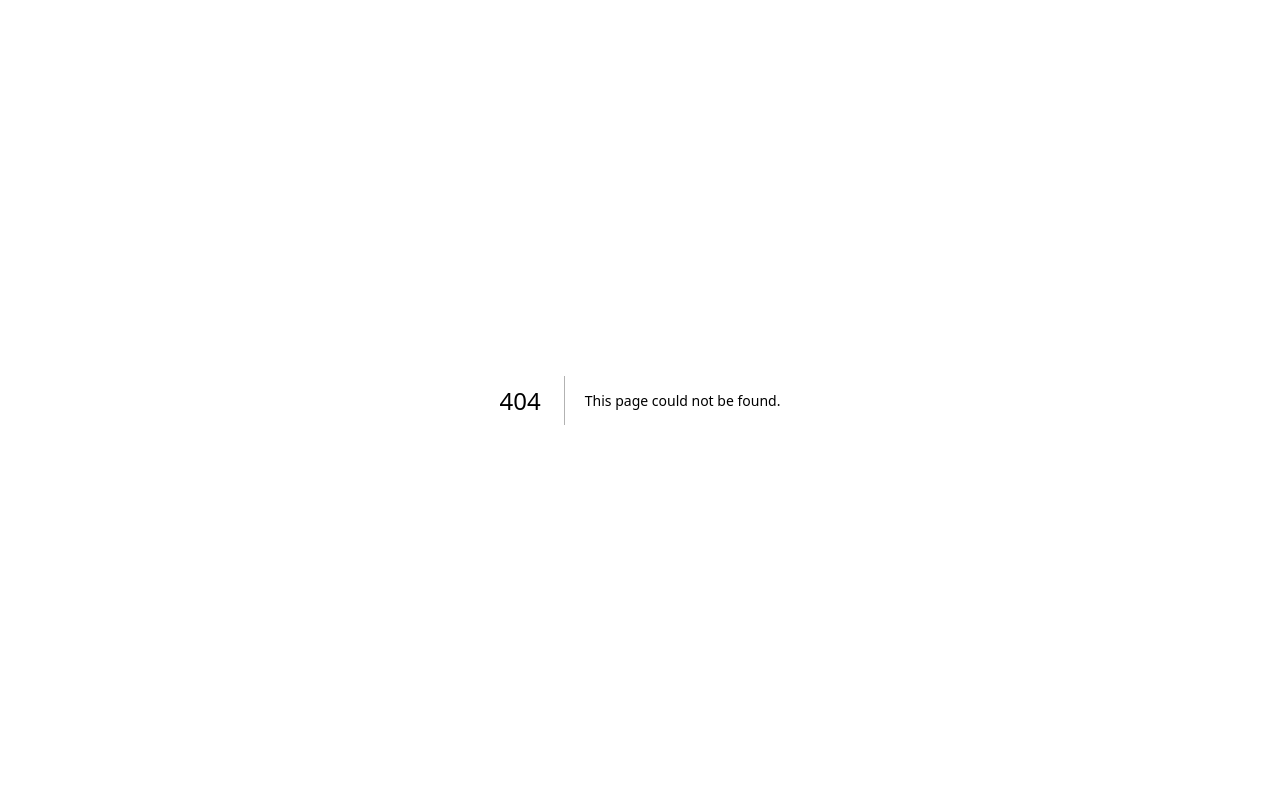
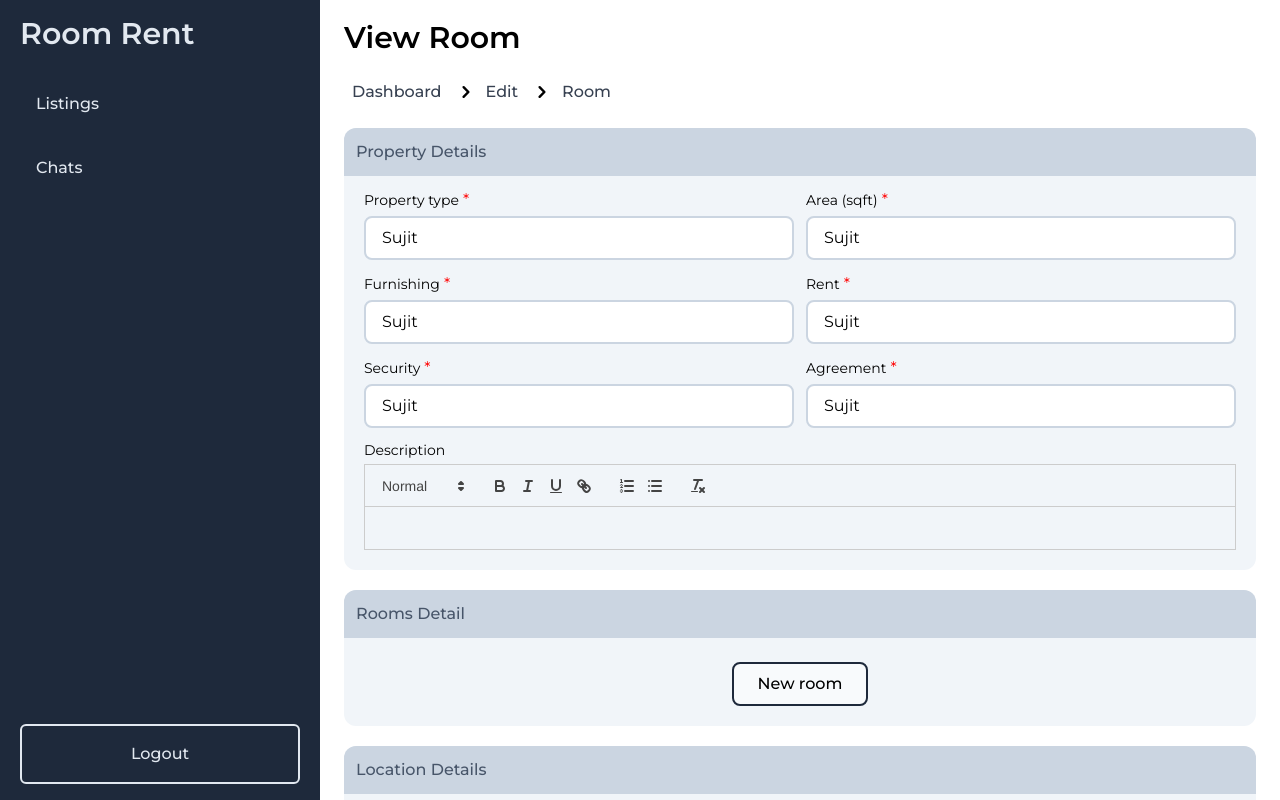
Before and after one commit to sujitroy-dev/room-rent-client, a Next.js app: page /dashboard/property/edit/1 in a window 1280 px wide. Before the commit this address had no page. Built offline with nearby package versions, Linux system fonts and the light colour scheme.

Commit message:
edit room details page created

```diff
--- a/package.json
+++ b/package.json
@@ -23,6 +23,7 @@
     "react-dom": "18.2.0",
     "react-icons": "^4.8.0",
     "react-query": "^3.39.3",
+    "react-quill": "^2.0.0",
     "react-redux": "^8.0.5",
     "react-slick": "^0.29.0",
     "react-toastify": "^9.1.3",
--- /dev/null
+++ b/pages/dashboard/property/edit/[id].tsx
@@ -0,0 +1,251 @@
+import Breadcrumb from "@/components/Breadcrumb/Breadcrumb";
+import InputField from "@/components/InputFields";
+import DashboardLayout from "@/layouts/Dashboard";
+import React, { useState, useMemo, ReactNode } from "react";
+import dynamic from "next/dynamic";
+import "react-quill/dist/quill.snow.css";
+import { BiCurrentLocation } from "react-icons/bi";
+import Button from "@/components/Button";
+
+export default function PropertyEditPage() {
+  const ReactQuill = useMemo(
+    () => dynamic(() => import("react-quill"), { ssr: false }),
+    []
+  );
+  const [name, setName] = useState<string | number>("Sujit");
+  const [description, setDescription] = useState("");
+
+  const breadcrumbNavigation = [
+    {
+      title: "Dashboard",
+      path: "/dashboard",
+    },
+    {
+      title: "Edit",
+      path: "",
+    },
+    {
+      title: "Room",
+    },
+  ];
+  function getGeoLocation() {
+    if ("geolocation" in navigator) {
+      navigator.geolocation.getCurrentPosition(
+        (position) => {
+          const latitude = position.coords.latitude;
+          const longitude = position.coords.longitude;
+          // Update state with latitude and longitude
+          console.log(latitude);
+          console.log(longitude);
+        },
+        (error) => {
+          console.error("Error getting geolocation:", error.message);
+        }
+      );
+    } else {
+      console.error("Geolocation is not available in this browser.");
+    }
+  }
+  const addNewRoomForm = () => {
+    console.log("add new form");
+  };
+
+  return (
+    <DashboardLayout>
+      <div className="py-4 px-6">
+        <h1 className="text-3xl font-semibold mt-1">View Room</h1>
+        <Breadcrumb navigations={breadcrumbNavigation} spacing="small" />
+        <form className="">
+          <DetailsSection header="Property Details">
+            <InputField
+              type="text"
+              label="Property type"
+              value={name}
+              required={true}
+              variant="outlined"
+              placeholder="Ex. Apartment, House, etc."
+              updateValue={({ name, value }) => setName(value)}
+            />
+            <InputField
+              type="text"
+              label="Area (sqft)"
+              value={name}
+              required={true}
+              variant="outlined"
+              placeholder="Ex. 500"
+              updateValue={({ name, value }) => setName(value)}
+            />
+            <InputField
+              type="text"
+              label="Furnishing"
+              value={name}
+              required={true}
+              variant="outlined"
+              placeholder="Ex. Furnished, Semi-Furnished, Unfurnished"
+              updateValue={({ name, value }) => setName(value)}
+            />
+            <InputField
+              type="text"
+              label="Rent"
+              value={name}
+              required={true}
+              variant="outlined"
+              placeholder="Ex. 5000"
+              updateValue={({ name, value }) => setName(value)}
+            />
+            <InputField
+              type="text"
+              label="Security"
+              value={name}
+              required={true}
+              variant="outlined"
+              updateValue={({ name, value }) => setName(value)}
+            />
+            <InputField
+              type="text"
+              label="Agreement"
+              value={name}
+              required={true}
+              variant="outlined"
+              updateValue={({ name, value }) => setName(value)}
+            />
+            <div className="col-span-2">
+              <label>
+                <span className="block text-sm mb-1">Description</span>
+                <ReactQuill
+                  theme="snow"
+                  value={description}
+                  onChange={setDescription}
+                />
+              </label>
+            </div>
+          </DetailsSection>
+          <DetailsSection header="Rooms Detail">
+            <div className="col-span-2"></div>
+            <div className="col-span-2 flex justify-center">
+              <Button variant="ghost" onClick={addNewRoomForm} type="button">
+                <span className="font-medium">New room</span>
+              </Button>
+            </div>
+          </DetailsSection>
+          <DetailsSection header="Location Details">
+            <InputField
+              type="text"
+              label="House No."
+              value={name}
+              required={true}
+              variant="outlined"
+              updateValue={({ name, value }) => setName(value)}
+            />
+            <InputField
+              type="text"
+              label="Street"
+              value={name}
+              required={true}
+              variant="outlined"
+              updateValue={({ name, value }) => setName(value)}
+            />
+            <InputField
+              type="text"
+              label="Neighborhood/Area"
+              value={name}
+              required={true}
+              variant="outlined"
+              updateValue={({ name, value }) => setName(value)}
+            />
+            <InputField
+              type="text"
+              label="Landmarks"
+              value={name}
+              required={true}
+              variant="outlined"
+              updateValue={({ name, value }) => setName(value)}
+            />
+            <InputField
+              type="text"
+              label="City/Town/Villagel"
+              value={name}
+              required={true}
+              variant="outlined"
+              updateValue={({ name, value }) => setName(value)}
+            />
+            <InputField
+              type="text"
+              label="State"
+              value={name}
+              required={true}
+              variant="outlined"
+              updateValue={({ name, value }) => setName(value)}
+            />
+            <InputField
+              type="text"
+              label="State"
+              value={name}
+              required={true}
+              variant="outlined"
+              updateValue={({ name, value }) => setName(value)}
+            />
+            <InputField
+              type="text"
+              label="Pincode"
+              value={name}
+              required={true}
+              variant="outlined"
+              updateValue={({ name, value }) => setName(value)}
+            />
+            <div className="flex gap-2 items-center justify-between">
+              <InputField
+                type="text"
+                label="Latitude"
+                value={name}
+                required={true}
+                variant="outlined"
+                updateValue={({ name, value }) => setName(value)}
+                className="flex flex-col flex-1"
+              />
+              <BiCurrentLocation
+                className="mt-7 w-11 h-11 p-2 rounded-lg cursor-pointer border-2 border-slate-300 active:border-slate-700 outline-slate-700"
+                fontSize="1rem"
+                title="my current latitude and longitude"
+                tabIndex={0}
+                onClick={getGeoLocation}
+              />
+            </div>
+            <InputField
+              type="text"
+              label="Longitude"
+              value={name}
+              required={true}
+              variant="outlined"
+              updateValue={({ name, value }) => setName(value)}
+            />
+          </DetailsSection>
+          <div className="flex gap-4 justify-end">
+            <Button type="button" variant="ghost">
+              Cancel
+            </Button>
+            <Button type="submit">Submit</Button>
+          </div>
+        </form>
+      </div>
+    </DashboardLayout>
+  );
+}
+
+type DetailsSectionProps = {
+  children: ReactNode;
+  header: string;
+};
+
+function DetailsSection({ children, header }: DetailsSectionProps) {
+  return (
+    <div className="mb-5">
+      <div className="w-full rounded-xl bg-slate-100">
+        <h2 className="p-3 bg-slate-300 rounded-t-xl font-medium text-slate-600">
+          {header}
+        </h2>
+        <div className="pt-3 pb-5 px-5 grid grid-cols-2 gap-3">{children}</div>
+      </div>
+    </div>
+  );
+}
```
Also changed, not shown: 1 other file (tests, documents, lock files or other folders).
